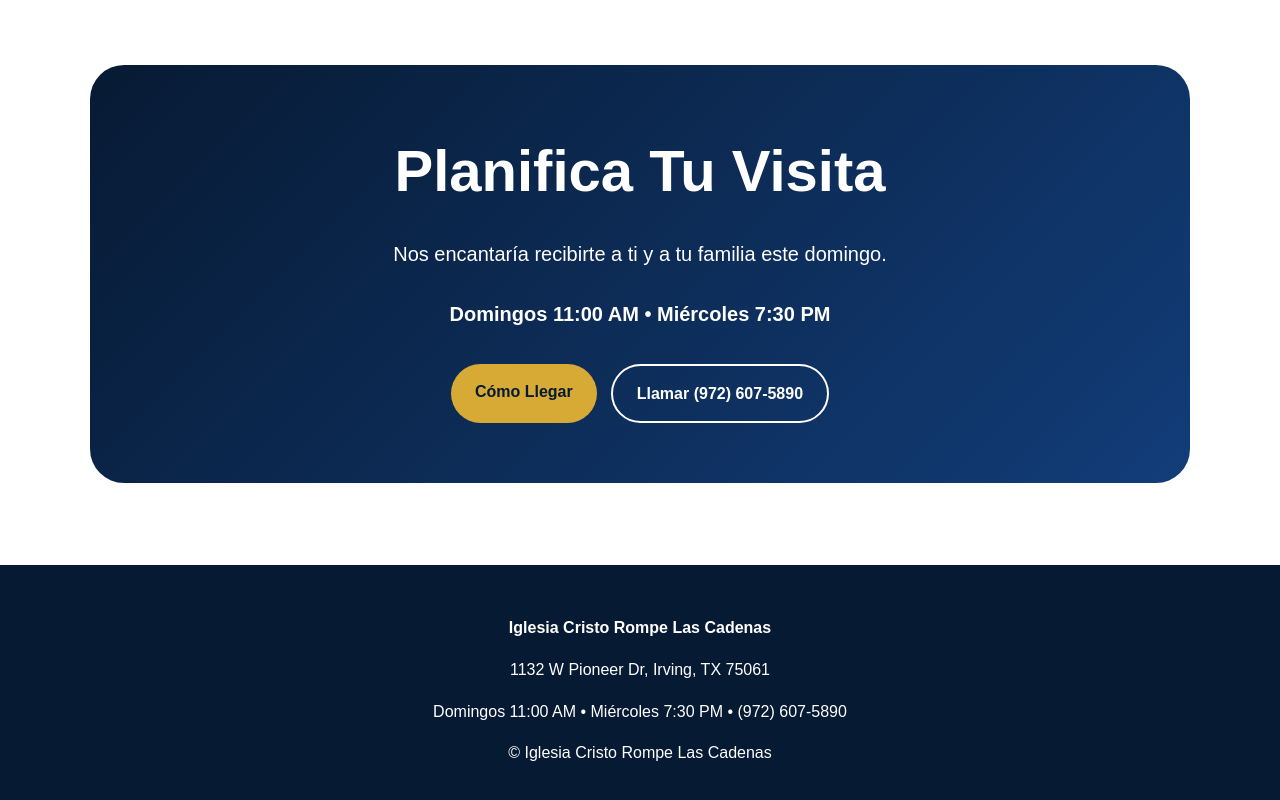
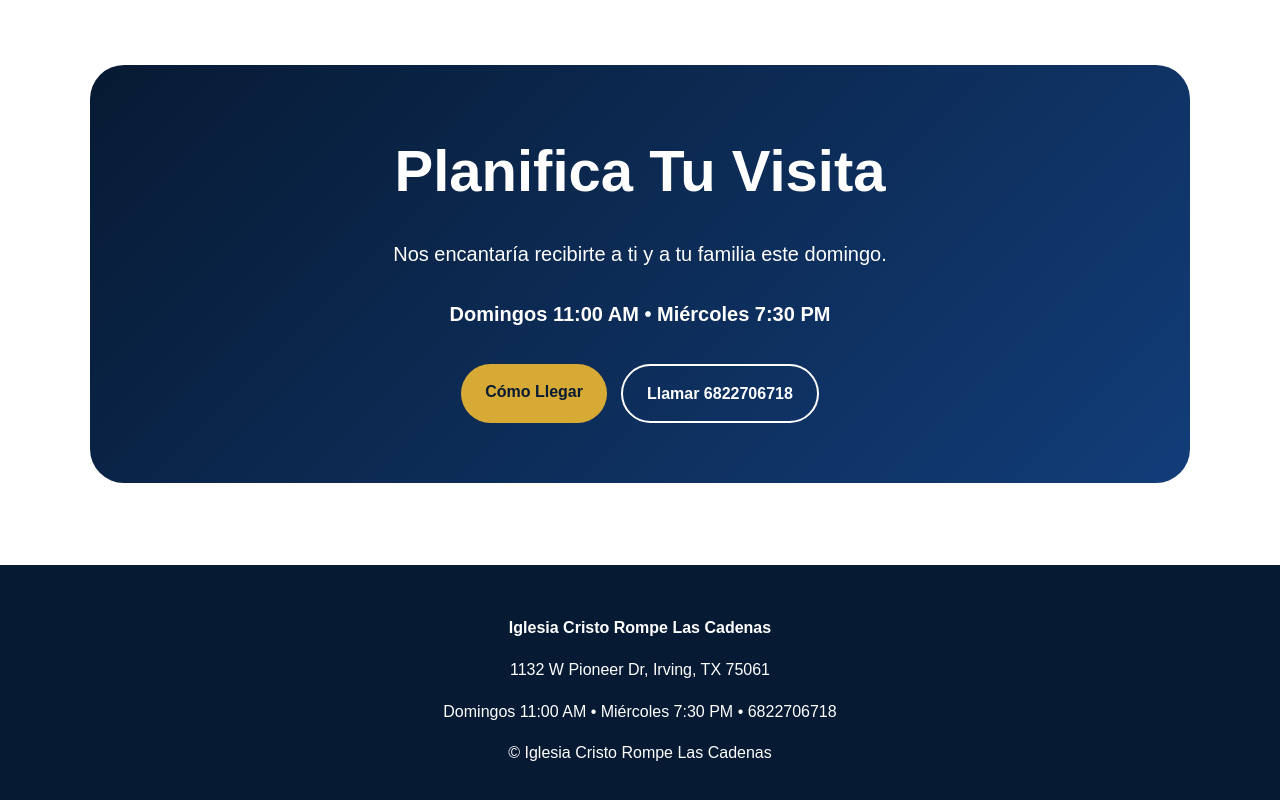
Before and after one commit to bardalesceb-creator/caleb, a plain HTML site: page index.html in a window 1280 px wide. Shown: the part 4277-5077 px from the top of the page. Drawn offline with Linux system fonts and the light colour scheme.

Commit message:
Update index.html

```diff
--- a/index.html
+++ b/index.html
@@ -272,7 +272,7 @@
         <p><strong>Domingos 11:00 AM • Miércoles 7:30 PM</strong></p>
         <div class="buttons" style="justify-content:center;">
           <a class="btn gold" href="https://www.google.com/maps/search/?api=1&query=1132+W+Pioneer+Dr,+Irving,+TX+75061">Cómo Llegar</a>
-          <a class="btn outline" href="tel:9726075890">Llamar (972) 607-5890</a>
+          <a class="btn outline" href="tel:6822706718">Llamar 6822706718 </a>
         </div>
       </div>
     </section>
@@ -281,7 +281,7 @@
   <footer>
     <p><strong>Iglesia Cristo Rompe Las Cadenas</strong></p>
     <p>1132 W Pioneer Dr, Irving, TX 75061</p>
-    <p>Domingos 11:00 AM • Miércoles 7:30 PM • (972) 607-5890</p>
+    <p>Domingos 11:00 AM • Miércoles 7:30 PM • 6822706718 </p>
     <p>© Iglesia Cristo Rompe Las Cadenas</p>
   </footer>
 </body>
```
